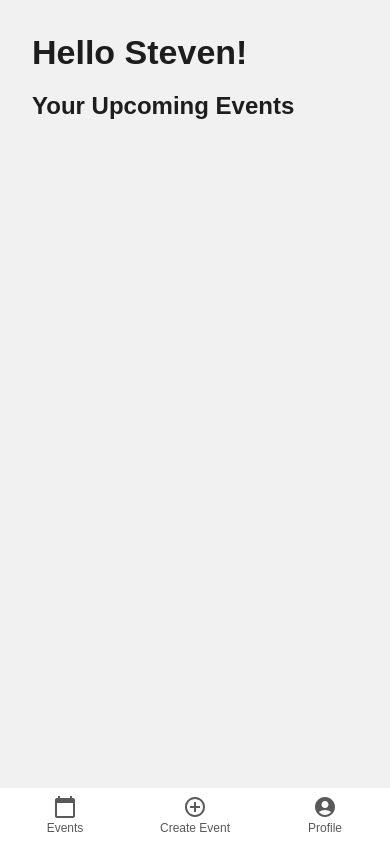
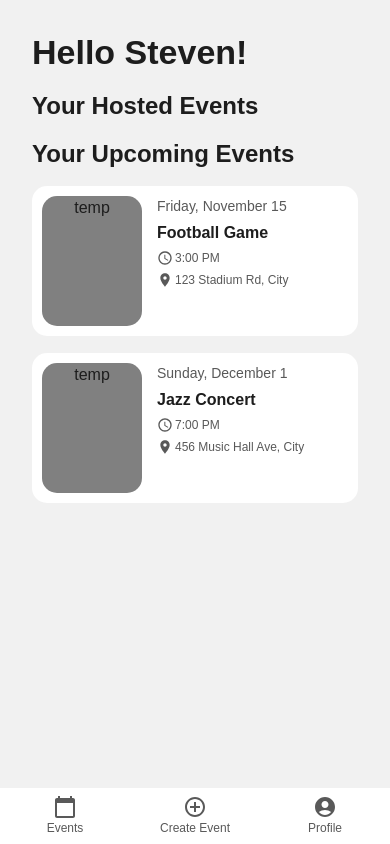
Before and after one commit to Winsthai/EventEcho, a React app in the folder client/: page /user/1 in a window 390 px wide. Built offline with nearby package versions, Linux system fonts and the light colour scheme; the HTML template or start-up script is replaced by a standard one.

Commit message:
feat: Created event card component

```diff
--- a/client/src/Components/EventCard/EventCard.jsx
+++ b/client/src/Components/EventCard/EventCard.jsx
@@ -1,27 +1,129 @@
-<Box className="homeUpcomingEventBox">
+/* eslint-disable react/prop-types */ // TEMPORARY
+import { useMediaQuery, Box, Stack, Button } from "@mui/material";
+import AccessTimeIcon from "@mui/icons-material/AccessTime";
+import LocationOnIcon from "@mui/icons-material/LocationOn";
+import CalendarMonthIcon from "@mui/icons-material/CalendarMonth";
+import "./EventCardStyles.css";
+import { useNavigate } from "react-router-dom";
+
+const EventCard = ({ event }) => {
+  // Use media query to check if screen width is less than 600px (mobile view)
+  const isMobile = useMediaQuery("(max-width:600px)");
+
+  const navigate = useNavigate();
+
+  if (!event) {
+    return <></>;
+  }
+
+  const startDateTime = new Date(
+    `${event.startdate.slice(0, 10)}T${event.starttime.slice(0, 8)}+00:00`
+  );
+
+  if (isMobile) {
+    return (
+      <Box
+        className="homeUpcomingEventBox"
+        onClick={() => navigate(`/event/${event.id}`)}
+      >
         <Box className="homeUpcomingEventPhoto">temp</Box>
+        {/* Date */}
         <Stack className="homeUpcomingEventDetails">
-        <Box className="homeEventDate" color="text.secondary"> Thursday, November 14 </Box>
-        <Box className="homeEventName"> Football Game </Box>
-        <Stack direction="row" alignItems="center" className="homeEventTime" color="text.secondary"> <AccessTimeIcon className="homeEventIconsMobile" sx={{fontSize:"1rem"}}/> 8:00 AM </Stack>
-        <Stack direction="row" alignItems="center" className="homeEventLocation" color="text.secondary"> <LocationOnIcon className="homeEventIconsMobile" sx={{fontSize:"1rem"}}/>123 Stadium Rd, City </Stack>
+          <Box className="homeEventDate" color="text.secondary">
+            {startDateTime.toLocaleDateString("en-US", {
+              weekday: "long",
+              month: "long",
+              day: "numeric",
+            })}
+          </Box>
+          <Box className="homeEventName"> {event.title} </Box>
+          {/* Time */}
+          <Stack
+            direction="row"
+            alignItems="center"
+            className="homeEventTime"
+            color="text.secondary"
+          >
+            <AccessTimeIcon
+              className="homeEventIconsMobile"
+              sx={{ fontSize: "1rem" }}
+            />
+            {startDateTime.toLocaleTimeString("en-US", {
+              hour: "numeric",
+              minute: "numeric",
+              hour12: true,
+            })}
+          </Stack>
+          {/* Address */}
+          <Stack
+            direction="row"
+            alignItems="center"
+            className="homeEventLocation"
+            color="text.secondary"
+          >
+            <LocationOnIcon
+              className="homeEventIconsMobile"
+              sx={{ fontSize: "1rem" }}
+            />
+            {event.address}
+          </Stack>
         </Stack>
       </Box>
-
+    );
+  } else {
+    return (
       <Box className="homeUpcomingEventBoxDesktop">
         <Box className="homeUpcomingEventPhoto">temp</Box>
         <Stack className="homeUpcomingEventDetailsDesktop" direction="row">
-        <Box className="homeEventNameDesktop"> Football Game </Box>
-        <Box className="homeEventDateDesktop" color="text.secondary"> <CalendarMonthIcon className="homeEventIconsDesktop" sx={{fontSize:"1em"}}/> Thursday, November 14 </Box>
-        <Box className="homeEventTimeDesktop" color="text.secondary"> <AccessTimeIcon className="homeEventIconsDesktop" sx={{fontSize:"1em"}}/> 8:00 AM </Box>
-        <Box className="homeEventLocationDesktop" color="text.secondary">  <LocationOnIcon className="homeEventIconsDesktop" sx={{fontSize:"1em"}}/> 123 Stadium Rd, City </Box>
+          <Box className="homeEventNameDesktop"> {event.title} </Box>
+          {/* Date */}
+          <Box className="homeEventDateDesktop" color="text.secondary">
+            <CalendarMonthIcon
+              className="homeEventIconsDesktop"
+              sx={{ fontSize: "1em" }}
+            />
+            {startDateTime.toLocaleDateString("en-US", {
+              weekday: "long",
+              month: "long",
+              day: "numeric",
+            })}
+          </Box>
+          {/* Time */}
+          <Box className="homeEventTimeDesktop" color="text.secondary">
+            <AccessTimeIcon
+              className="homeEventIconsDesktop"
+              sx={{ fontSize: "1em" }}
+            />
+            {startDateTime.toLocaleTimeString("en-US", {
+              hour: "numeric",
+              minute: "numeric",
+              hour12: true,
+            })}
+          </Box>
+          {/* Address */}
+          <Box className="homeEventLocationDesktop" color="text.secondary">
+            <LocationOnIcon
+              className="homeEventIconsDesktop"
+              sx={{ fontSize: "1em" }}
+            />
+            {event.address}
+          </Box>
           <Box>
             <Button
               variant="contained"
-            sx={{borderRadius:"20px", height:"80%", backgroundColor:"#ff7474"}}
+              sx={{
+                borderRadius: "20px",
+                height: "80%",
+                backgroundColor: "#ff7474",
+              }}
             >
               Register
             </Button>
           </Box>
         </Stack>
       </Box>
+    );
+  }
+};
+
+export default EventCard;
--- a/client/src/Components/EventCard/EventCardStyles.css
+++ b/client/src/Components/EventCard/EventCardStyles.css
@@ -1,5 +1,5 @@
 .homeUpcomingEventBox {
-    margin: 5vw;
+    margin-bottom: 2vh;
     background-color: white;
     border-radius: 15px;
     text-align: center;
@@ -45,7 +45,7 @@
 }
 
 .homeUpcomingEventBoxDesktop {
-    margin: 0;
+    margin: 4vh;
     background-color: white;
     border-radius: 15px;
     text-align: center;
--- a/client/src/Components/HomePage/HomePageStyles.css
+++ b/client/src/Components/HomePage/HomePageStyles.css
@@ -59,101 +59,6 @@
     font-weight: bold;
 }
 
-.homeUpcomingEventBox {
-    margin: 5vw;
-    background-color: white;
-    border-radius: 15px;
-    text-align: center;
-    height: 150px;
-    display: flex;
-    align-items: center;
-    justify-content: left;
-}
-
-.homeUpcomingEventPhoto {
-    background-color: gray;
-    height: 130px;
-    min-width: 100px;
-    margin-left: 10px;
-    border-radius: 15px;
-}
-
-.homeUpcomingEventDetails {
-    height: 130px;
-    margin-left: 15px;
-    text-align: left;
-}
-
-.homeUpcomingEventDetails > div {
-    margin-bottom: 4px;
-}
-
-.homeEventDate {
-    font-size: 14px;
-}
-
-.homeEventName {
-    font-size: 16px;
-    font-weight: bold;
-}
-
-.homeEventTime {
-    font-size: 12px;
-}
-
-.homeEventLocation {
-    font-size: 12px;
-}
-
 #homeDesktopStack {
     padding: 3vw;
 }
-
-.homeUpcomingEventBoxDesktop {
-    margin: 0;
-    background-color: white;
-    border-radius: 15px;
-    text-align: center;
-    height: 150px;
-    display: flex;
-    align-items: center;
-    justify-content: left;
-}
-
-.homeEventNameDesktop {
-    font-size: 1.5vw;
-    font-weight: bold;
-}
-
-.homeEventDateDesktop {
-    display: flex;
-    align-items: center;
-    font-size: 1.2vw;
-}
-
-.homeEventIconsMobile {
-    margin-right: 2px;
-}
-.homeEventIconsDesktop {
-    margin-right: 4px;
-}
-
-.homeEventTimeDesktop {
-    font-size: 1.2vw;
-}
-
-.homeEventLocationDesktop {
-    font-size: 1.2vw;
-}
-
-.homeUpcomingEventDetailsDesktop {
-    width: 100%;
-    padding: 2vw;
-    justify-content: space-between;
-}
-
-.homeUpcomingEventDetailsDesktop > div {
-    margin-bottom: 0px;
-    display: flex;
-    align-items: center;
-}
--- a/client/src/Components/UserPage/UserPage.jsx
+++ b/client/src/Components/UserPage/UserPage.jsx
@@ -4,6 +4,7 @@ import { useEffect, useState } from "react";
 import { useNavigate } from "react-router-dom";
 import NoCreatedEvents from "./Components/NoCreatedEvents";
 import NoUpcomingEvents from "./Components/NoUpcomingEvents";
+import EventCard from "../EventCard/EventCard";
 
 // Test data for now, getting users not implemented in backend yet so params could change
 const testUsers = [
@@ -101,7 +102,12 @@ const UserPage = () => {
       </Typography>
       {/* Your Registered Events Section */}
       {user.createdEvents.length !== 0 ? (
-        <></>
+        <>
+          <Typography variant="h5" sx={{ fontWeight: "bold", mb: 2 }}>
+            Your Hosted Events
+          </Typography>
+          <EventCard></EventCard>
+        </>
       ) : (
         <NoCreatedEvents></NoCreatedEvents>
       )}
@@ -111,7 +117,11 @@ const UserPage = () => {
         Your Upcoming Events
       </Typography>
       {user.registeredEvents.length !== 0 ? (
-        <></>
+        <>
+          {user.registeredEvents.map((event) => (
+            <EventCard key={event.id} event={event}></EventCard>
+          ))}
+        </>
       ) : (
         <NoUpcomingEvents></NoUpcomingEvents>
       )}
```
Lines whose indentation alone changed are shown as unchanged.
